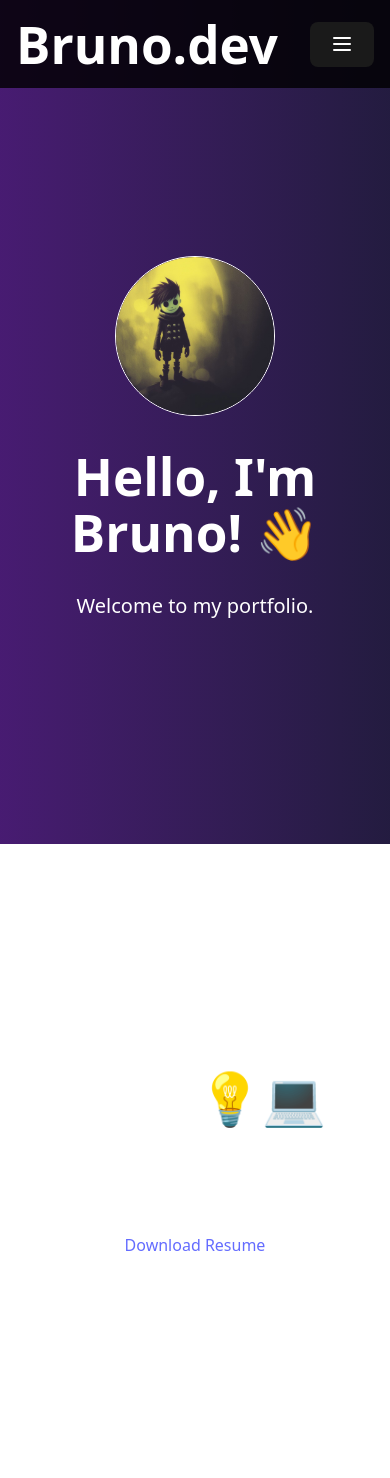
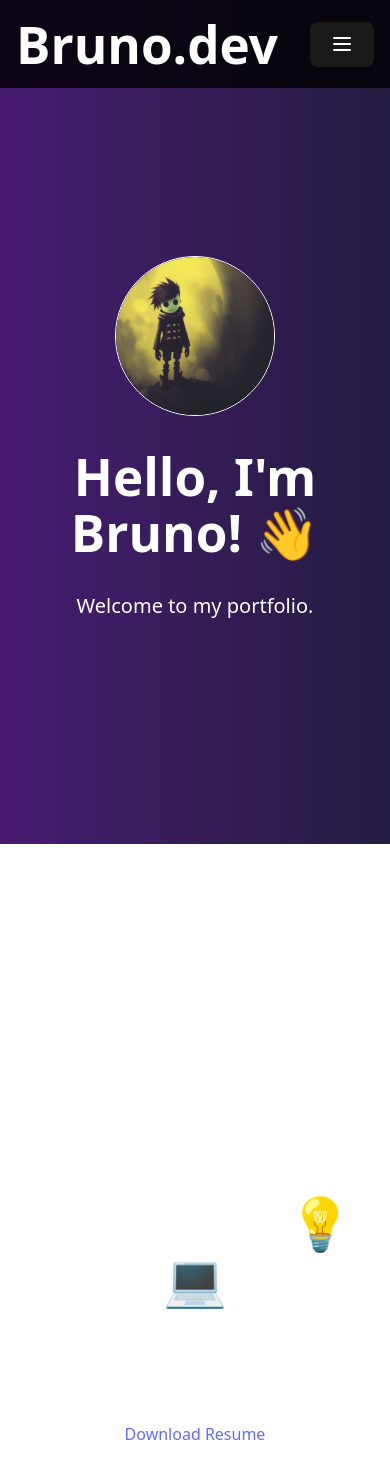
Before and after one commit to brkas96/Portfolio, a React (Vite) app: page /#/ in a window 390 px wide. Shown: the top 1478 px of the page. Built offline with nearby package versions, Linux system fonts and the light colour scheme.

Commit message:
ajustes de texto e responsividade de tela

```diff
--- a/src/App.jsx
+++ b/src/App.jsx
@@ -57,7 +57,7 @@ export default function App() {
         </div>
 
         {/* Infos laterais */}
-        <div className="flex h-screen justify-center text-center">
+        <div className="flex h-screen justify-center text-center mb-20">
           <ConditionalHomeInfos />
         </div>
       </div>
--- a/src/components/Home_Infos.jsx
+++ b/src/components/Home_Infos.jsx
@@ -3,16 +3,13 @@ import { motion } from "framer-motion";
 export default function IntroSection() {
     return (
         <motion.div
-            className="py-20 px-6 items-center justify-center text-center
-            text-white space-y-"
+            className="flex flex-col h-screen items-center justify-center max-w-2xl px-4 space-y-6"
             initial={{ opacity: 0 }}
             animate={{ opacity: 1 }}
             transition={{ duration: 0.5 }}
-
         >
-            <motion.div className="flex flex-col flex-1 items-center justify-center text-center">
             <motion.h1
-                    className="text-4xl md:text-6xl font-bold"
+                className="text-4xl md:text-6xl font-bold leading-tight text-white"
                 initial={{ opacity: 0, y: -30 }}
                 animate={{ opacity: 1, y: 0 }}
                 transition={{ duration: 0.8, ease: "easeOut" }}
@@ -21,27 +18,24 @@ export default function IntroSection() {
             </motion.h1>
 
             <motion.p
-                    className="text-lg md:text-xl max-w-xl pb-10"
+                className="text-lg md:text-xl max-w-xl text-white"
                 initial={{ opacity: 0, y: -20 }}
                 animate={{ opacity: 1, y: 0 }}
                 transition={{ duration: 0.8, ease: "easeOut", delay: 0.2 }}
             >
-                    I'm Bruno, a back-end developer passionate about building
+                I'm Bruno, a back-end developer passionate about building.
             </motion.p>
 
             <motion.a
                 href="/Portfolio/curriculo.pdf"
                 download
-                    className="bg-white hover:bg-black text-white px-6 py-3 rounded-lg transition"
+                className="bg-white text-black font-semibold hover:bg-black hover:text-white px-6 py-3 rounded-lg transition duration-300"
                 initial={{ opacity: 0, y: -10 }}
                 animate={{ opacity: 1, y: 0 }}
                 transition={{ duration: 0.8, ease: "easeOut", delay: 0.4 }}
             >
                 Download Resume
             </motion.a>
-
-            </motion.div>
-
         </motion.div>
     );
 }
--- a/src/index.css
+++ b/src/index.css
@@ -39,8 +39,10 @@ body {
   min-height: 100vh;
   position: relative;
   /* importante para background funcionar */
-  overflow-x: hidden; /*desativa o scroll na horizontal*/
-  /*overflow-y: hidden;*/ /*desativa o scroll na vertical*/
+  overflow-x: hidden;
+  /*desativa o scroll na horizontal*/
+  /*overflow-y: hidden;*/
+  /*desativa o scroll na vertical*/
   z-index: 0;
 }
 
@@ -126,8 +128,13 @@ html {
   align-items: center;
   justify-content: center;
   flex-direction: column;
+  margin-left: auto;
+  margin-right: auto;
+  text-align: center;
 }
 
-html, body, #root {
+html,
+body,
+#root {
   height: 100%;
 }
--- a/src/pages/About.jsx
+++ b/src/pages/About.jsx
@@ -1,7 +1,7 @@
 export default function About() {
   return (
     <div className="left-cards bg-transparent text-white">
-      <h1 className="text-4xl font-bold">About Me</h1>
+      <h1 className="text-5xl font-bold">About Me</h1>
       <p className="mt-4 text-xl">I am a web developer specializing in Python.</p>
     </div>
 
--- a/src/pages/Projects.jsx
+++ b/src/pages/Projects.jsx
@@ -1,7 +1,7 @@
 export default function Projects() {
     return (
         <div className="left-cards bg-transparent text-white">
-            <h1 className="text-4xl font-bold">My Projects</h1>
+            <h1 className="text-5xl font-bold">My Projects</h1>
             <p className="mt-4 text-xl">Check out some of the projects I've worked on!</p>
         </div>
     );
--- a/src/pages/Serviços.jsx
+++ b/src/pages/Serviços.jsx
@@ -10,7 +10,7 @@ export default function Servicos() {
 
     return (
         <div className="left-cards bg-transparent text-white">
-            <h1 className="text-4xl font-bold">Services</h1>
+            <h1 className="text-5xl font-bold">Services</h1>
             <p className="mt-4 text-xl">Check out some of the services I've ofer!</p>
         </div>
 
```
Also changed, not shown: src/pages/Contact.jsx (indentation only). Lines whose indentation alone changed are shown as unchanged.
